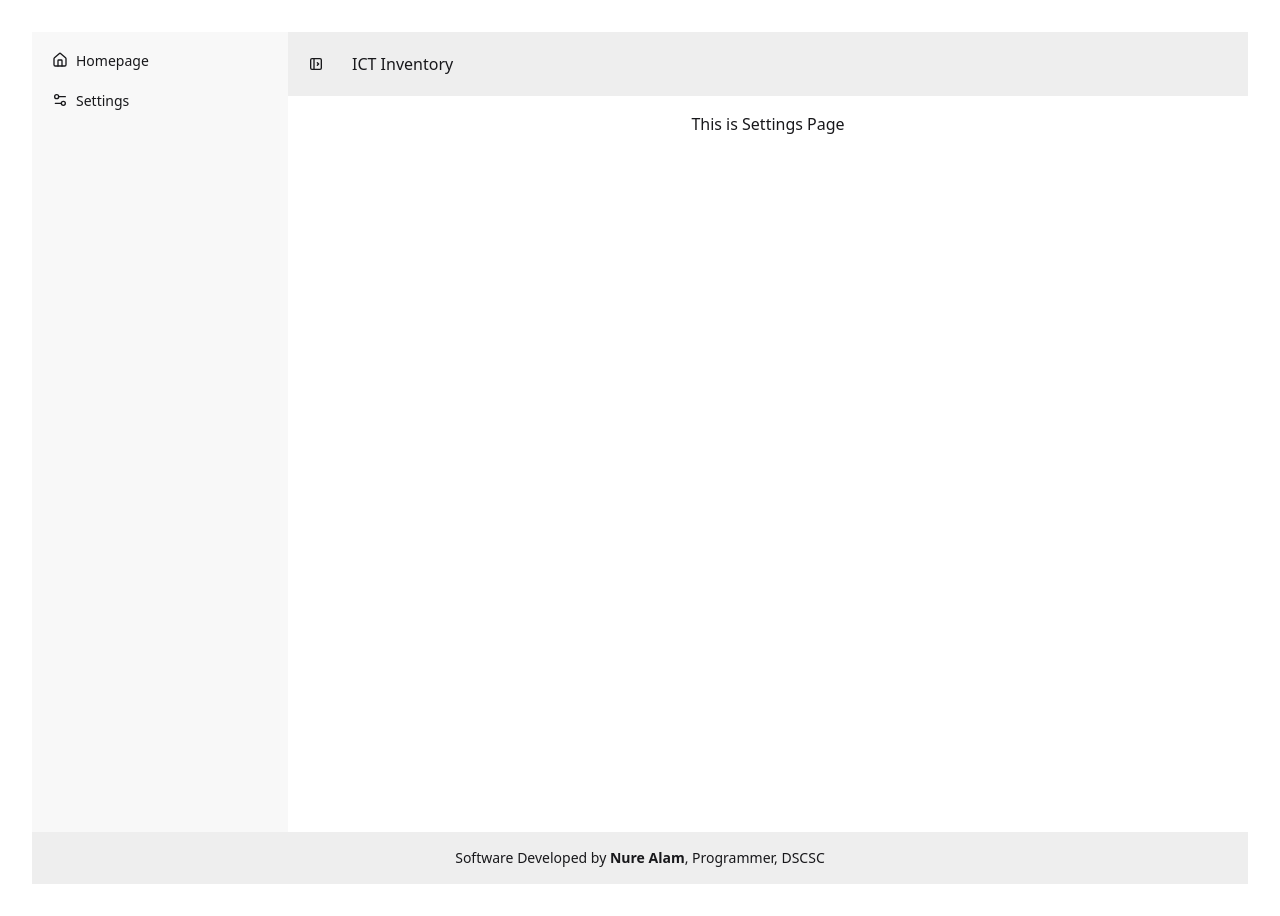
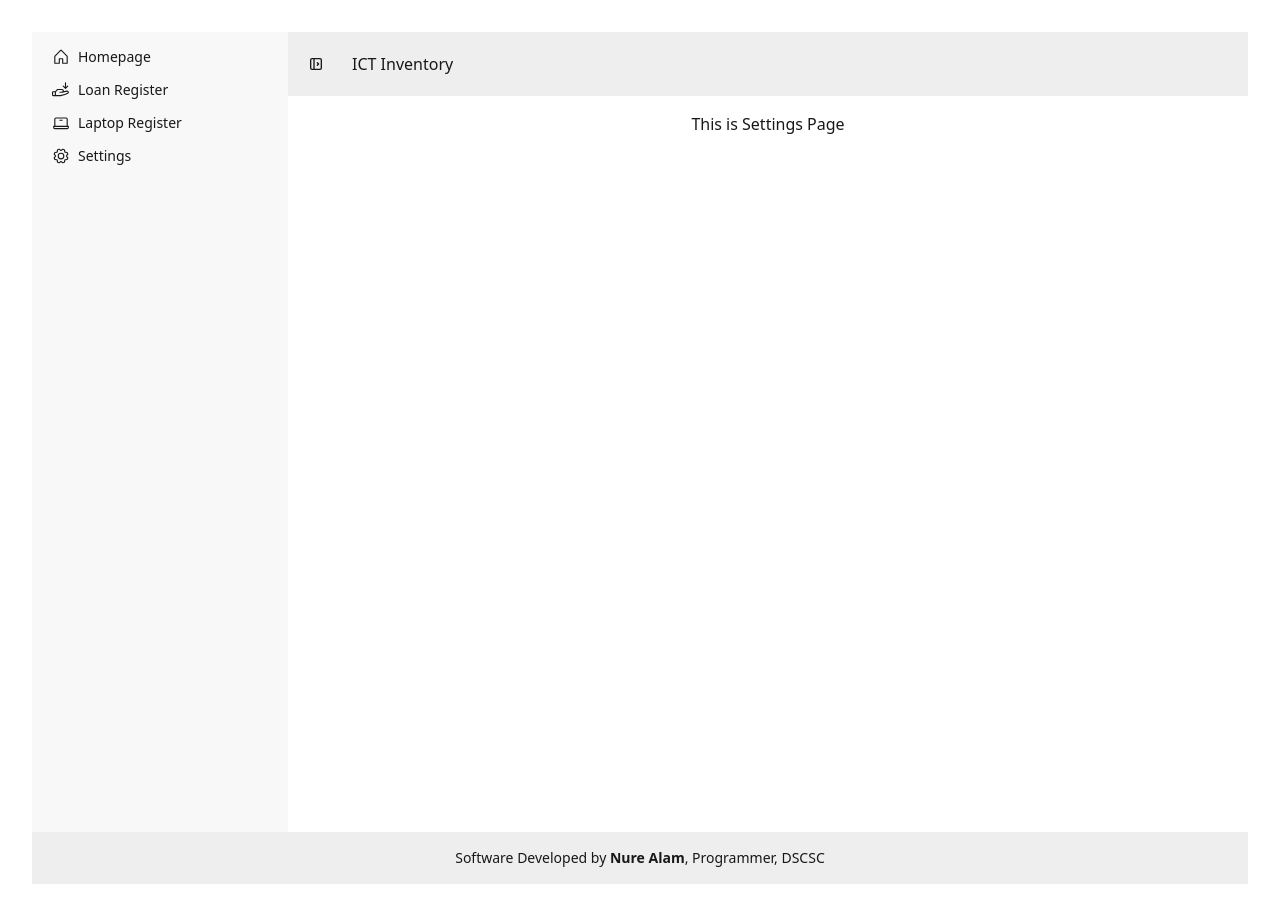
Before and after one commit to nurealammiaji/ict-inventory-client, a React (Vite) app: page /settings in a window 1280 px wide. Both pictures are taken after a click on the label "open sidebar". Built offline with nearby package versions, Linux system fonts and the light colour scheme.

Commit message:
new components added

```diff
--- a/package.json
+++ b/package.json
@@ -16,6 +16,7 @@
     "match-sorter": "^8.2.0",
     "react": "^19.2.0",
     "react-dom": "^19.2.0",
+    "react-icons": "^5.5.0",
     "react-router-dom": "^7.12.0",
     "sort-by": "^1.2.0",
     "tailwindcss": "^4.1.18"
--- a/src/components/Menu/Menu.jsx
+++ b/src/components/Menu/Menu.jsx
@@ -1,23 +1,38 @@
 import React from 'react';
 import { NavLink } from 'react-router-dom';
+import { PiGear, PiHandArrowDown, PiHouse, PiLaptop } from "react-icons/pi";
 
 const Menu = () => {
     return (
         <ul className="menu w-full grow">
-            {/* List item 1 */}
+            {/* List item First */}
             <li>
                 <NavLink to={"/"} className="is-drawer-close:tooltip is-drawer-close:tooltip-right" data-tip="Homepage">
-                    {/* Home icon */}
-                    <svg xmlns="http://www.w3.org/2000/svg" viewBox="0 0 24 24" strokeLinejoin="round" strokeLinecap="round" strokeWidth="2" fill="none" stroke="currentColor" className="my-1.5 inline-block size-4"><path d="M15 21v-8a1 1 0 0 0-1-1h-4a1 1 0 0 0-1 1v8"></path><path d="M3 10a2 2 0 0 1 .709-1.528l7-5.999a2 2 0 0 1 2.582 0l7 5.999A2 2 0 0 1 21 10v9a2 2 0 0 1-2 2H5a2 2 0 0 1-2-2z"></path></svg>
+                    <PiHouse className='text-lg' />
                     <span className="is-drawer-close:hidden">Homepage</span>
                 </NavLink>
             </li>
 
             {/* List item 2 */}
             <li>
+                <NavLink to={"/loan-register"} className="is-drawer-close:tooltip is-drawer-close:tooltip-right" data-tip="Loan Register">
+                    <PiHandArrowDown className='text-lg' />
+                    <span className="is-drawer-close:hidden">Loan Register</span>
+                </NavLink>
+            </li>
+
+            {/* List item 3 */}
+            <li>
+                <NavLink to={"/laptop-register"} className="is-drawer-close:tooltip is-drawer-close:tooltip-right" data-tip="Laptop Register">
+                    <PiLaptop className='text-lg' />
+                    <span className="is-drawer-close:hidden">Laptop Register</span>
+                </NavLink>
+            </li>
+
+            {/* List item Last */}
+            <li>
                 <NavLink to={"/settings"} className="is-drawer-close:tooltip is-drawer-close:tooltip-right" data-tip="Settings">
-                    {/* Settings icon */}
-                    <svg xmlns="http://www.w3.org/2000/svg" viewBox="0 0 24 24" strokeLinejoin="round" strokeLinecap="round" strokeWidth="2" fill="none" stroke="currentColor" className="my-1.5 inline-block size-4"><path d="M20 7h-9"></path><path d="M14 17H5"></path><circle cx="17" cy="17" r="3"></circle><circle cx="7" cy="7" r="3"></circle></svg>
+                    <PiGear className='text-lg' />
                     <span className="is-drawer-close:hidden">Settings</span>
                 </NavLink>
             </li>
--- /dev/null
+++ b/src/pages/LaptopRegister/LaptopRegister.jsx
@@ -0,0 +1,11 @@
+import React from 'react';
+
+const LaptopRegister = () => {
+    return (
+        <div>
+            <p>This is Laptop Register page</p>
+        </div>
+    );
+};
+
+export default LaptopRegister;
--- /dev/null
+++ b/src/pages/LoanRegister/LoanRegister.jsx
@@ -0,0 +1,11 @@
+import React from 'react';
+
+const LoanRegister = () => {
+    return (
+        <div>
+            <p>This is the Loan Register page</p>
+        </div>
+    );
+};
+
+export default LoanRegister;
```
Also changed, not shown: src/routes/AllRoutes.jsx (+10 -0 lines), 1 other file (tests, documents, lock files or other folders).
